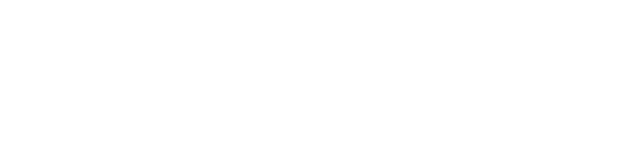
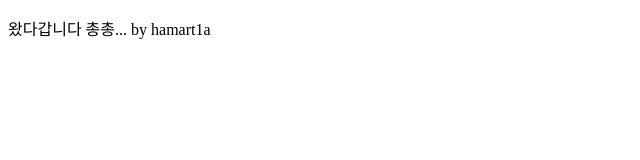
Before and after one commit to nagi0101/git_test, a plain HTML site: page index.html in a window 1280 px wide. Shown: the whole page, without its empty margins (0-640 px from the left). Drawn offline with Linux system fonts and the light colour scheme.

Commit message:
hamart1a left message

```diff
--- a/index.html
+++ b/index.html
@@ -7,6 +7,9 @@
     <title>Document</title>
 </head>
 <body>
+    <section>
+        <p>왔다갑니다 총총... by hamart1a</p>
+    </section>
 
 </body>
 </html>
```
